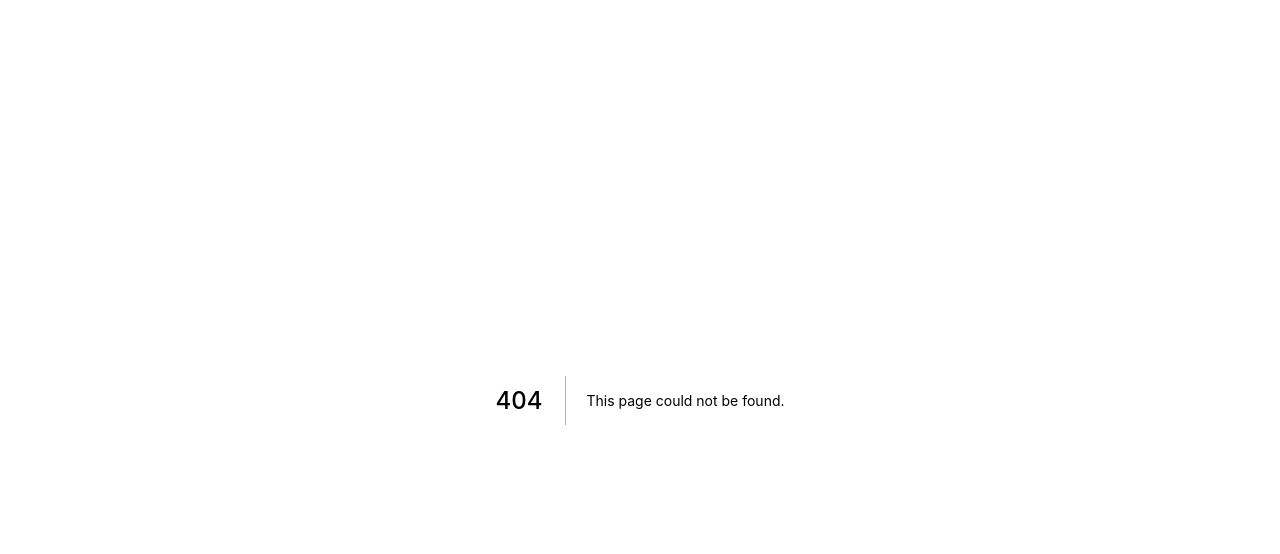
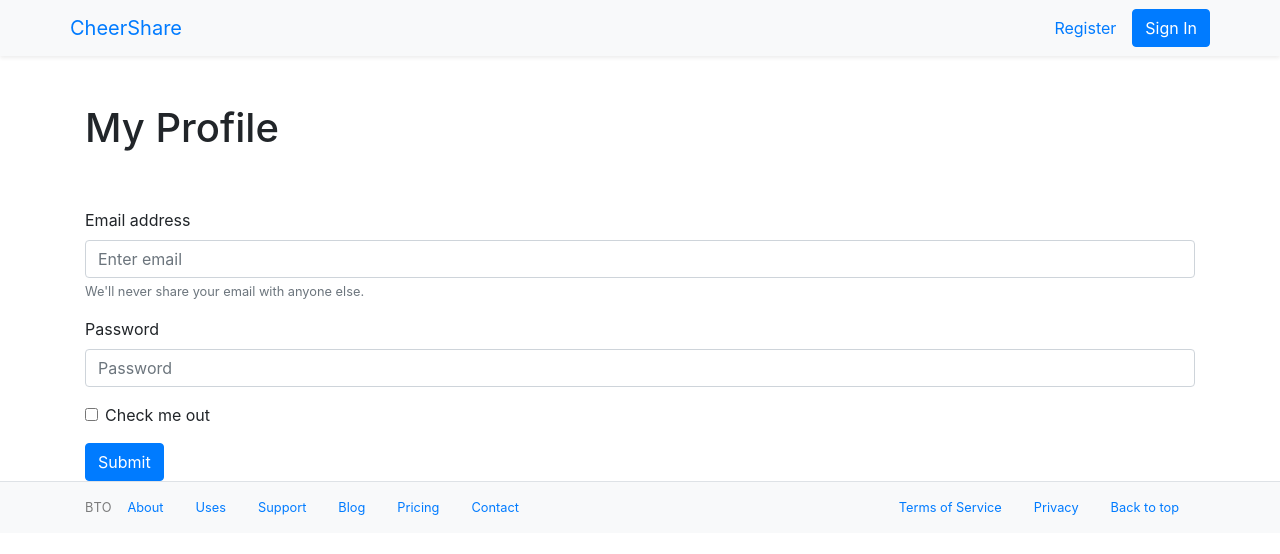
Before and after one commit to cheershareapp/cheershare, a Next.js app: page /profile in a window 1280 px wide. Before the commit this address had no page. Shown: the top 554 px of the page. Built offline with nearby package versions, Linux system fonts and the light colour scheme; no server answers.

Commit message:
Add Profile and Uses pages

```diff
--- /dev/null
+++ b/pages/profile.js
@@ -0,0 +1,47 @@
+import {useState} from "react";
+import {useSession} from "next-auth/client";
+
+import Header from "../components/header";
+import Footer from "../components/footer";
+
+import Container from 'react-bootstrap/Container';
+import Button from 'react-bootstrap/Button';
+import Form from 'react-bootstrap/Form';
+
+export default function Profile() {
+    const [ session, loading ] = useSession();
+
+    return (
+        <>
+            <Header/>
+
+            <Container>
+                <div className="py-5">
+                <h1>My Profile</h1>
+                </div>
+                <Form>
+                    <Form.Group controlId="formBasicEmail">
+                        <Form.Label>Email address</Form.Label>
+                        <Form.Control type="email" placeholder="Enter email" />
+                        <Form.Text className="text-muted">
+                            We'll never share your email with anyone else.
+                        </Form.Text>
+                    </Form.Group>
+
+                    <Form.Group controlId="formBasicPassword">
+                        <Form.Label>Password</Form.Label>
+                        <Form.Control type="password" placeholder="Password" />
+                    </Form.Group>
+                    <Form.Group controlId="formBasicCheckbox">
+                        <Form.Check type="checkbox" label="Check me out" />
+                    </Form.Group>
+                    <Button variant="primary" type="submit">
+                        Submit
+                    </Button>
+                </Form>
+            </Container>
+
+            <Footer/>
+        </>
+    );
+}
```
Also changed, not shown: pages/uses.js (added, +20 -0 lines).
